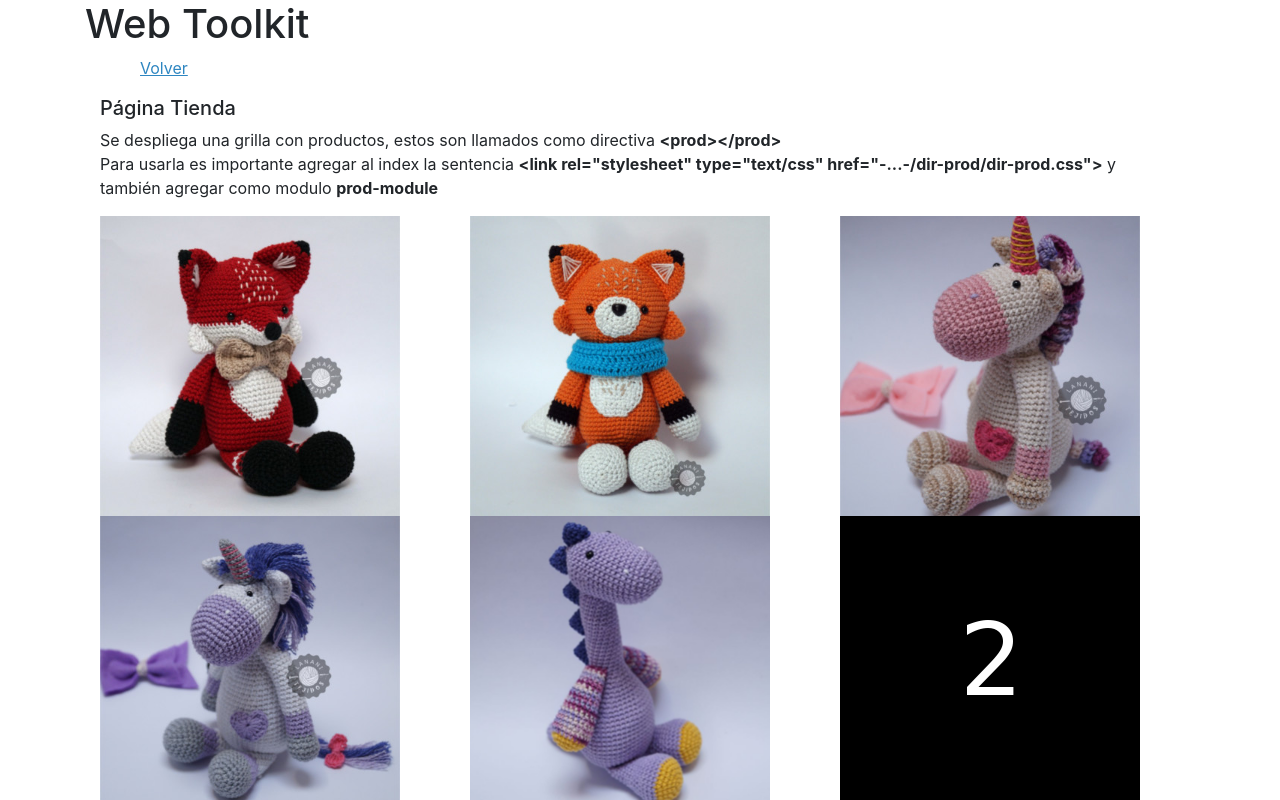
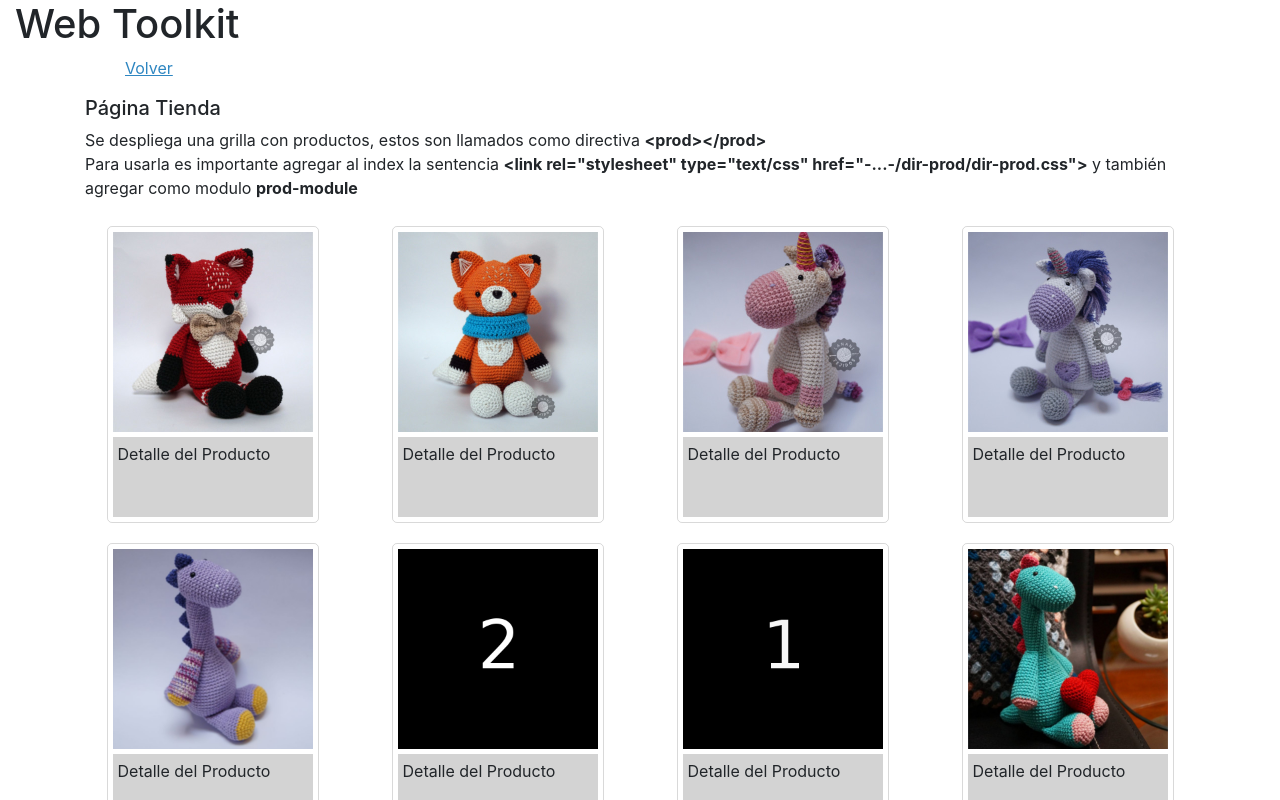
Before and after one commit to csuarezchacon/tito-toolkit, a website: page index.html at #/store in a window 1280 px wide. Both pictures are taken after a click on the item "Tienda". Shown: the top 800 px of the page. Drawn offline with nearby package versions, Linux system fonts and the light colour scheme; some packages are replaced by stand-ins of ours.

Commit message:
avances en grilla

```diff
--- a/index.html
+++ b/index.html
@@ -28,13 +28,11 @@
 </head>
 <body ng-app="index-module">
 
+	<div class="container-fluid">
+		<h1>Web Toolkit</h1>
+	</div>
 	<div class="container">
-		<h1>Web Toolkit</h1>
-
-		<div class="container-fluid">
-			<div ui-view></div>
-		</div>
-
+		<div ui-view></div>
 	</div>
 </body>
 </html>
--- a/www/directive/prod/prod.css
+++ b/www/directive/prod/prod.css
@@ -1,6 +1,25 @@
-.prodImg {
+.item-area {
+	border-radius: 5px;
+	border: 1px solid rgba(0,0,0,0.15);
+	margin: 10px auto; /*permite centrar el contenido del div*/
+	padding: 5px;
+	width: 212px;
+}
+
+.item-bottom {
+	margin: 5px 0 0 0;
+	padding: 5px;
+	background-color: lightgrey;
+	height: 80px
+}
+
+.item-image {
 	background-repeat: no-repeat;
 	background-size: 100% 100%;
-	height: 300px;
-	width: 300px;
+	height: 200px;
+	margin: 0 auto; /*permite centrar el contenido del div*/
+	width: 200px;
 }
+
+.item-top {
+}
--- a/www/directive/prod/prod.html
+++ b/www/directive/prod/prod.html
@@ -1,3 +1,8 @@
-<div>
-	<div ng-style="vmProd.product" class="prodImg"></div>
+<div class="item-area">
+	<div class="item-top">
+		<div class="item-image" ng-style="vmProd.product"></div>
+	</div>
+	<div class="item-bottom">
+		Detalle del Producto
+	</div>
 </div>
--- a/www/pages/store/store.html
+++ b/www/pages/store/store.html
@@ -10,7 +10,7 @@
 	Para usarla es importante agregar al index la sentencia <b>&lt;link rel="stylesheet" type="text/css" href="-...-/dir-prod/dir-prod.css"&gt;</b> y también agregar como modulo <b>prod-module</b></p>
 
 	<div class="row">
-		<div class="col-lg-4" ng-repeat="product in vmStore.products.list">
+		<div class="col-12 col-sm-6 col-md-4 col-lg-3 col-xl-3" ng-repeat="product in vmStore.products.list">
 			<prod product="product"></prod>
 		</div>
 	</div>
```
